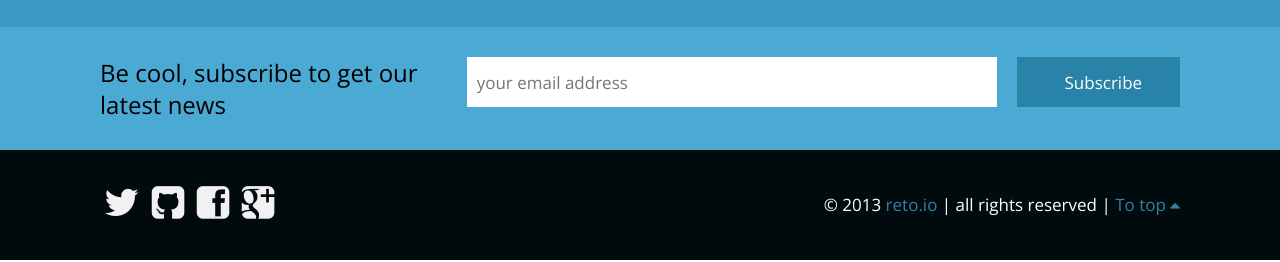
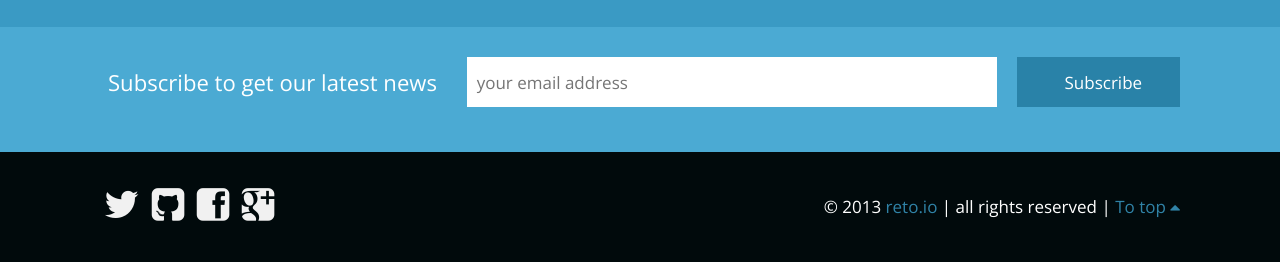
Before and after one commit to adtur/dc_frontend, a website with bundled scripts: page app/index.html in a window 1280 px wide. Shown: the part 3752-4014 px from the top of the page. Built offline with nearby package versions, Linux system fonts and the light colour scheme; files whose address does not match are found by name.

Commit message:
Fixed the label of the mailing list form

```diff
--- a/app/index.html
+++ b/app/index.html
@@ -197,9 +197,7 @@
   <div class="newsletter color-1">
     <div class="inner-page row">
       <div class="col-md-4">
-        <h4>
-          <strong>Be cool</strong>, subscribe to get our latest news
-        </h4>
+        <p id="mail-list-label">Subscribe to get our latest news</p>
       </div>
         <form action="http://reto.us3.list-manage.com/subscribe/post?u=ff1630fa9bf7ca805d1f8bf7c&amp;id=2dd04c4908" method="post" id="mc-embedded-subscribe-form" name="mc-embedded-subscribe-form" class="validate" target="_blank" novalidate>
           <div class="col-md-6">
--- a/app/styles/dc-main.css
+++ b/app/styles/dc-main.css
@@ -36,3 +36,8 @@ hr {
   margin: 0;
   margin-bottom: -10px;
 }
+
+#mail-list-label {
+  padding: 8px;
+  font-size: 1.3em;
+}
```
